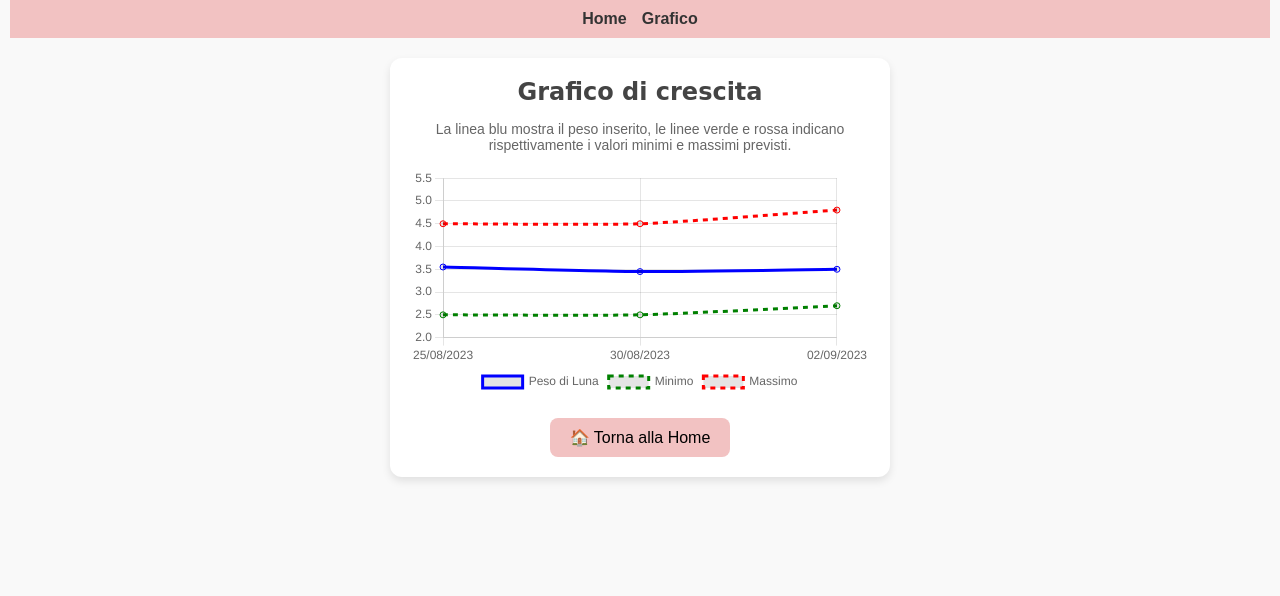
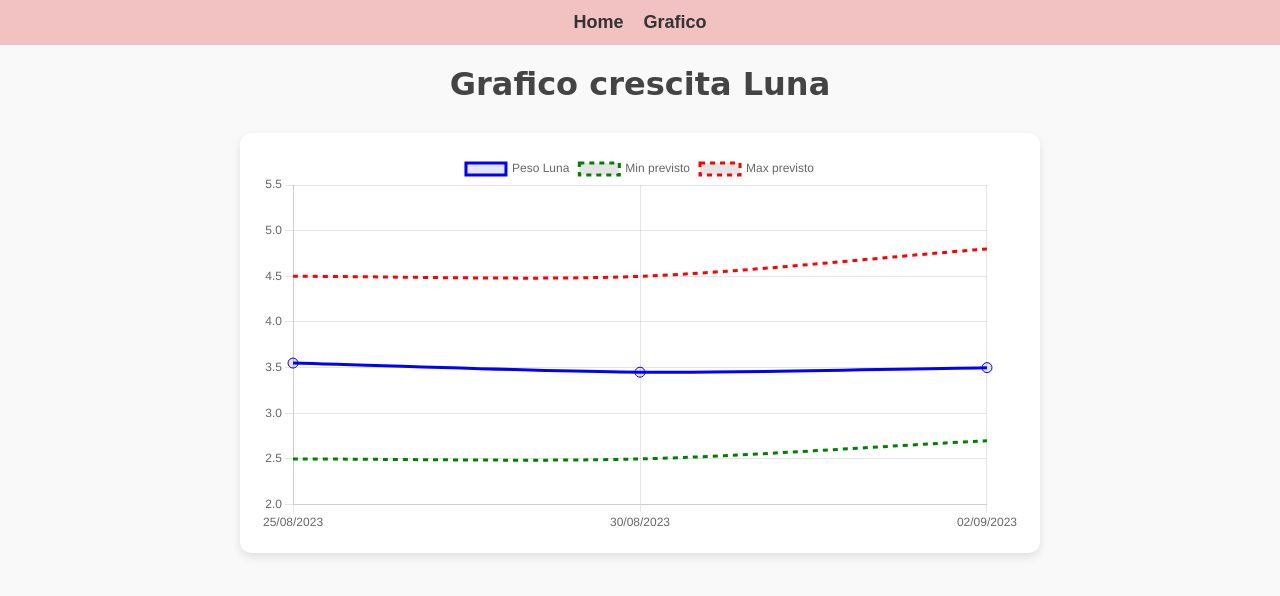
Before and after one commit to MicheleMignosi/pesoLuna, a Flask app: page /grafico in a window 1280 px wide. Shown: the top 596 px of the page. Run offline with Flask 3, Linux system fonts and the light colour scheme; data comes from the database, SQL or seed files in the repository.

Commit message:
Update grafico.html

```diff
--- a/templates/grafico.html
+++ b/templates/grafico.html
@@ -1,69 +1,130 @@
-{% extends "base.html" %}
-{% block content %}
-<h2>Grafico di crescita</h2>
-<p class="info">La linea blu mostra il peso inserito, le linee verde e rossa indicano rispettivamente i valori minimi e massimi previsti.</p>
+<!DOCTYPE html>
+<html lang="it">
+<head>
+    <meta charset="UTF-8">
+    <meta name="viewport" content="width=device-width, initial-scale=1.0">
+    <title>Grafico crescita Luna</title>
+    <link rel="stylesheet" href="{{ url_for('static', filename='style.css') }}">
+    <script src="https://cdn.jsdelivr.net/npm/chart.js"></script>
+    <style>
+        body {
+            font-family: Arial, sans-serif;
+            margin: 0;
+            padding: 0;
+            text-align: center;
+            background-color: #f9f9f9;
+        }
+        nav {
+            background-color: #f2c2c2;
+            padding: 12px;
+            display: flex;
+            justify-content: center;
+            gap: 20px;
+        }
+        nav a {
+            text-decoration: none;
+            color: #333;
+            font-weight: bold;
+            font-size: 18px;
+        }
+        h1 {
+            font-family: "Comic Sans MS", cursive, sans-serif;
+            color: #444;
+            margin-top: 20px;
+        }
+        .container {
+            width: 90%;
+            max-width: 800px;
+            margin: 30px auto;
+        }
+        canvas {
+            /* rende il grafico reattivo e leggibile su mobile */
+            width: 100% !important;
+            height: auto !important;
+        }
+    </style>
+</head>
+<body>
+    <nav>
+        <a href="{{ url_for('home') }}">Home</a>
+        <a href="{{ url_for('grafico') }}">Grafico</a>
+    </nav>
 
+    <h1>Grafico crescita Luna</h1>
+    <div class="container">
         <canvas id="growthChart"></canvas>
-
-<div class="back-home">
-    <a href="{{ url_for('home') }}">
-        <button type="button">🏠 Torna alla Home</button>
-    </a>
     </div>
 
-<script src="https://cdn.jsdelivr.net/npm/chart.js"></script>
     <script>
         const labels = {{ labels|tojson }};
         const pesi = {{ pesi|tojson }};
         const min_range = {{ min_range|tojson }};
         const max_range = {{ max_range|tojson }};
 
-const ctx = document.getElementById('growthChart').getContext('2d');
-new Chart(ctx, {
-    type: 'line',
-    data: {
+        const data = {
             labels: labels,
             datasets: [
                 {
-                label: 'Peso di Luna',
+                    label: "Peso Luna",
                     data: pesi,
-                borderColor: 'blue',
+                    borderColor: "blue",
+                    backgroundColor: "rgba(0,0,255,0.1)",
+                    tension: 0.3,
                     fill: false,
-                tension: 0.2
+                    pointRadius: 5
                 },
                 {
-                label: 'Minimo',
+                    label: "Min previsto",
                     data: min_range,
-                borderColor: 'green',
+                    borderColor: "green",
                     borderDash: [5, 5],
                     fill: false,
-                tension: 0.2
+                    tension: 0.3,
+                    pointRadius: 0
                 },
                 {
-                label: 'Massimo',
+                    label: "Max previsto",
                     data: max_range,
-                borderColor: 'red',
+                    borderColor: "red",
                     borderDash: [5, 5],
                     fill: false,
-                tension: 0.2
+                    tension: 0.3,
+                    pointRadius: 0
                 }
             ]
-    },
+        };
+
+        const config = {
+            type: 'line',
+            data: data,
             options: {
                 responsive: true,
+                maintainAspectRatio: false,
+                interaction: {
+                    mode: 'index',
+                    intersect: false,
+                },
                 plugins: {
                     legend: {
-                position: 'bottom'
+                        position: 'top',
+                    },
+                    tooltip: {
+                        mode: 'index',
+                        intersect: false
                     }
                 },
                 scales: {
                     y: {
                         beginAtZero: false,
-                suggestedMin: Math.min(...min_range) - 0.5,
-                suggestedMax: Math.max(...max_range) + 0.5
+                        suggestedMin: Math.min(...min_range.filter(v => v !== null)) - 0.5,
+                        suggestedMax: Math.max(...max_range.filter(v => v !== null)) + 0.5
                     }
                 }
-    }
-});
+            },
+        };
+
+        const ctx = document.getElementById('growthChart').getContext('2d');
+        new Chart(ctx, config);
     </script>
-{% endblock %}
+</body>
+</html>
```
Lines whose indentation alone changed are shown as unchanged.
